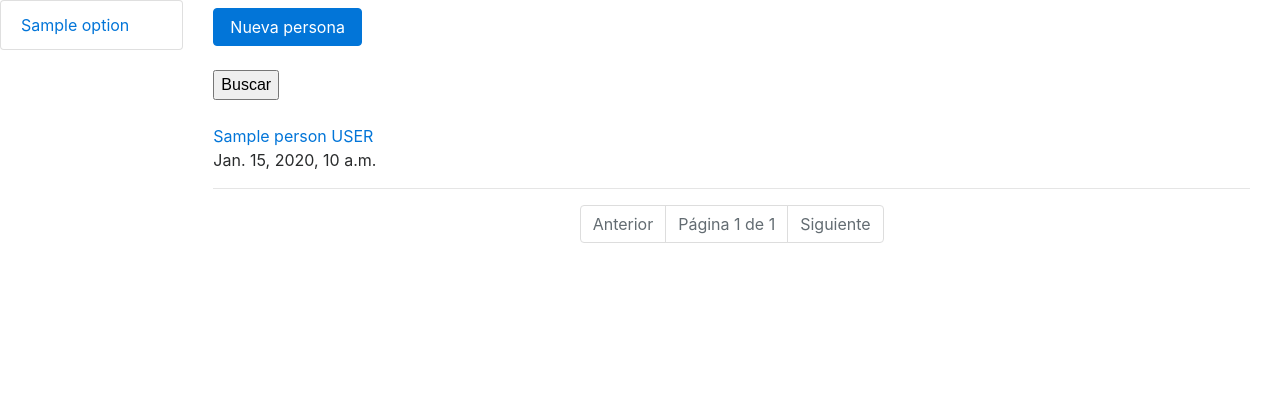
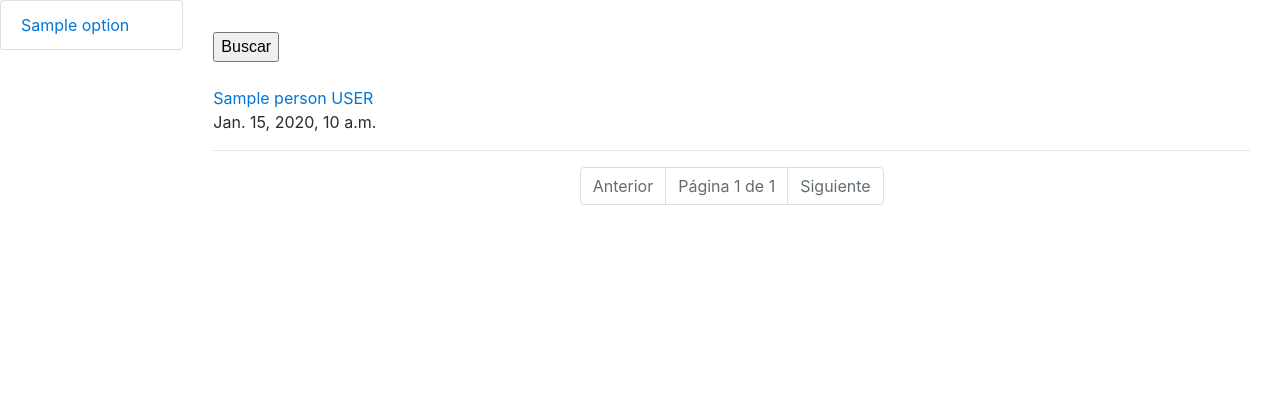
Before and after one commit to abertal/alpha, a Django app: template webapp/templates/webapp/member_list.html in a window 1280 px wide. Shown: the part 54-474 px from the top of the page. Run offline with Django 3.2, Linux system fonts and the light colour scheme; the template is opened without the code that fills it: most values are stand-ins (such as "Sample title", 1, 10 or a date in 2020); some libraries are stand-ins or nearby versions.

Commit message:
Elimina boton crear persona (#140)
* elimina boton destinatarios

* elimina boton destinatarios 2

* elimina boton voluntarios

* elimina boton socios

```diff
--- a/webapp/templates/webapp/member_list.html
+++ b/webapp/templates/webapp/member_list.html
@@ -2,9 +2,6 @@
 
 {% block body %}
   {% block content %}
-  <div>
-    <a href="{% url 'person-create' %}" class="btn btn-primary">Nueva persona</a>
-  </div>
     <br>
     <form method="get">
      {{ filter.form.as_p }}
--- a/webapp/templates/webapp/recipient_list.html
+++ b/webapp/templates/webapp/recipient_list.html
@@ -2,9 +2,6 @@
 
 {% block body %}
   {% block content %}
-  <div>
-    <a href="{% url 'person-create' %}" class="btn btn-primary">Nueva persona</a>
-  </div>
     <br>
     <form method="get">
      {{ filter.form.as_p }}
--- a/webapp/templates/webapp/volunteer_list.html
+++ b/webapp/templates/webapp/volunteer_list.html
@@ -2,9 +2,6 @@
 
 {% block body %}
   {% block content %}
-  <div>
-    <a href="{% url 'person-create' %}" class="btn btn-primary">Nueva persona</a>
-  </div>
     <br>
     <form method="get">
      {{ filter.form.as_p }}
```
